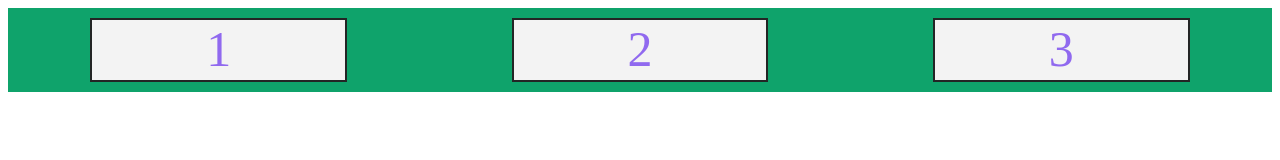
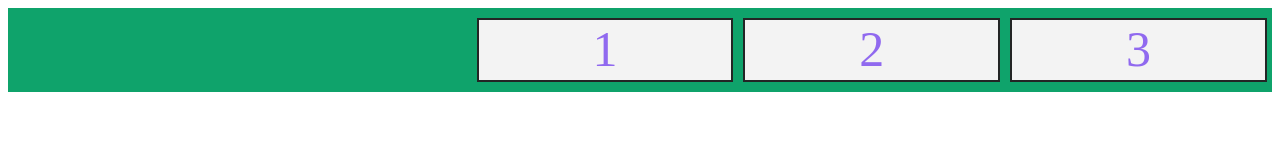
Before and after one commit to GabrielSilvaCosta/trybe-exercicios, a plain HTML site: page Fundamentos/bloco-05-forms-flexBox-responsivo/dia3-css-flexBox-part1/ainha.html in a window 1280 px wide. Drawn offline with Linux system fonts and the light colour scheme.

Commit message:
alteração

```diff
--- a/Fundamentos/bloco-05-forms-flexBox-responsivo/dia3-css-flexBox-part1/ainha.html
+++ b/Fundamentos/bloco-05-forms-flexBox-responsivo/dia3-css-flexBox-part1/ainha.html
@@ -19,11 +19,11 @@
       .box-container {
         background-color: #0fa36b;
         display: flex;
-        justify-content: space-between;
-        justify-content: center;
-        justify-content: flex-start;
-        justify-content: flex-end;
-        justify-content: space-around;
+        /* justify-content: space-between; */
+        /* justify-content: center; */
+         /* justify-content: flex-start; */
+         justify-content: flex-end;
+        /* justify-content: space-around; */
 
       }
     </style>
```
Also changed, not shown: Fundamentos/bloco-05-forms-flexBox-responsivo/dia3-css-flexBox-part1/align.html (+5 -5 lines), Fundamentos/bloco-03-introducao-java-script/dia1-java-script-primeiro-passos/dia2-java-script-arrays-loop-for/arrays.scripts.js (line endings or trailing spaces).
